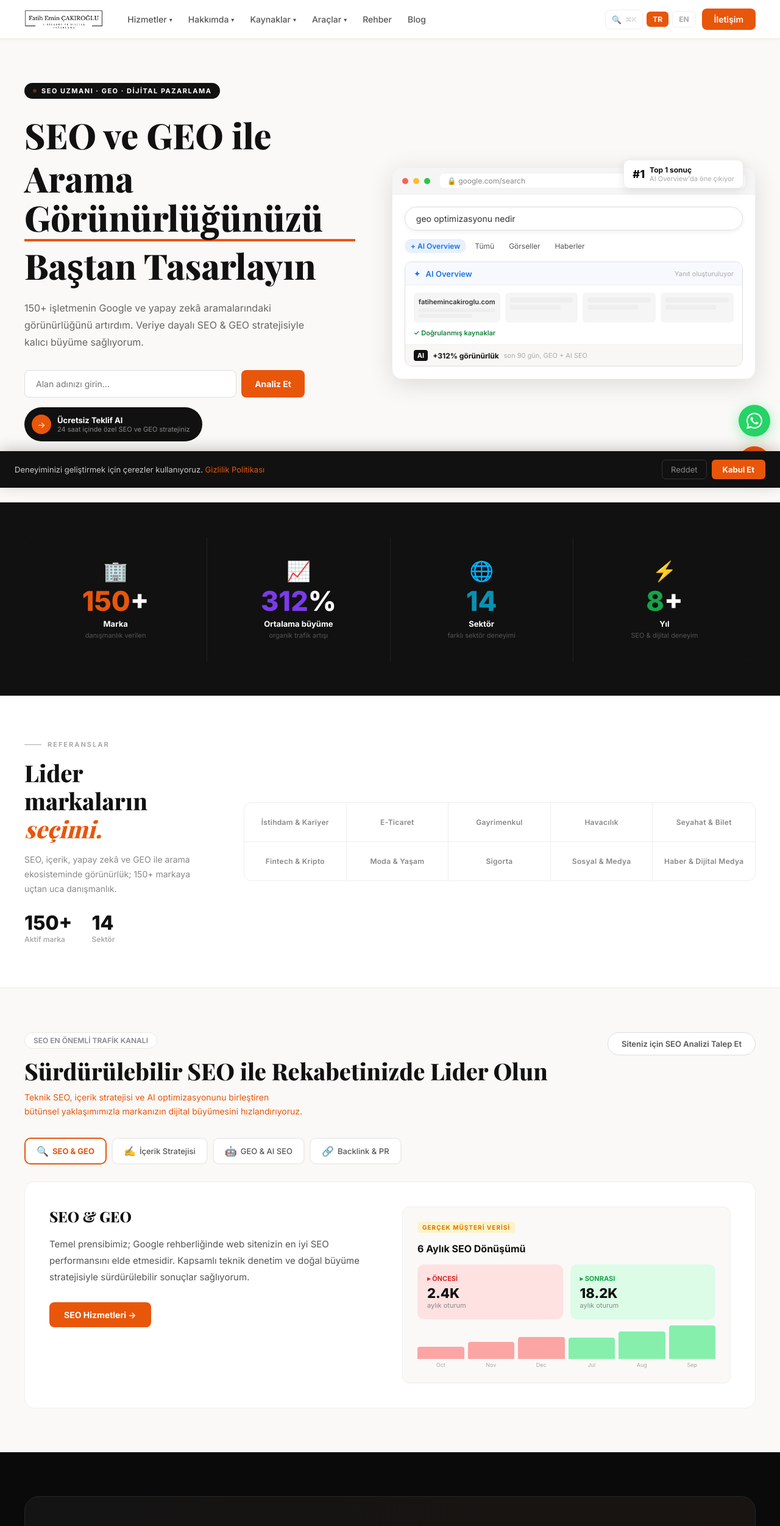
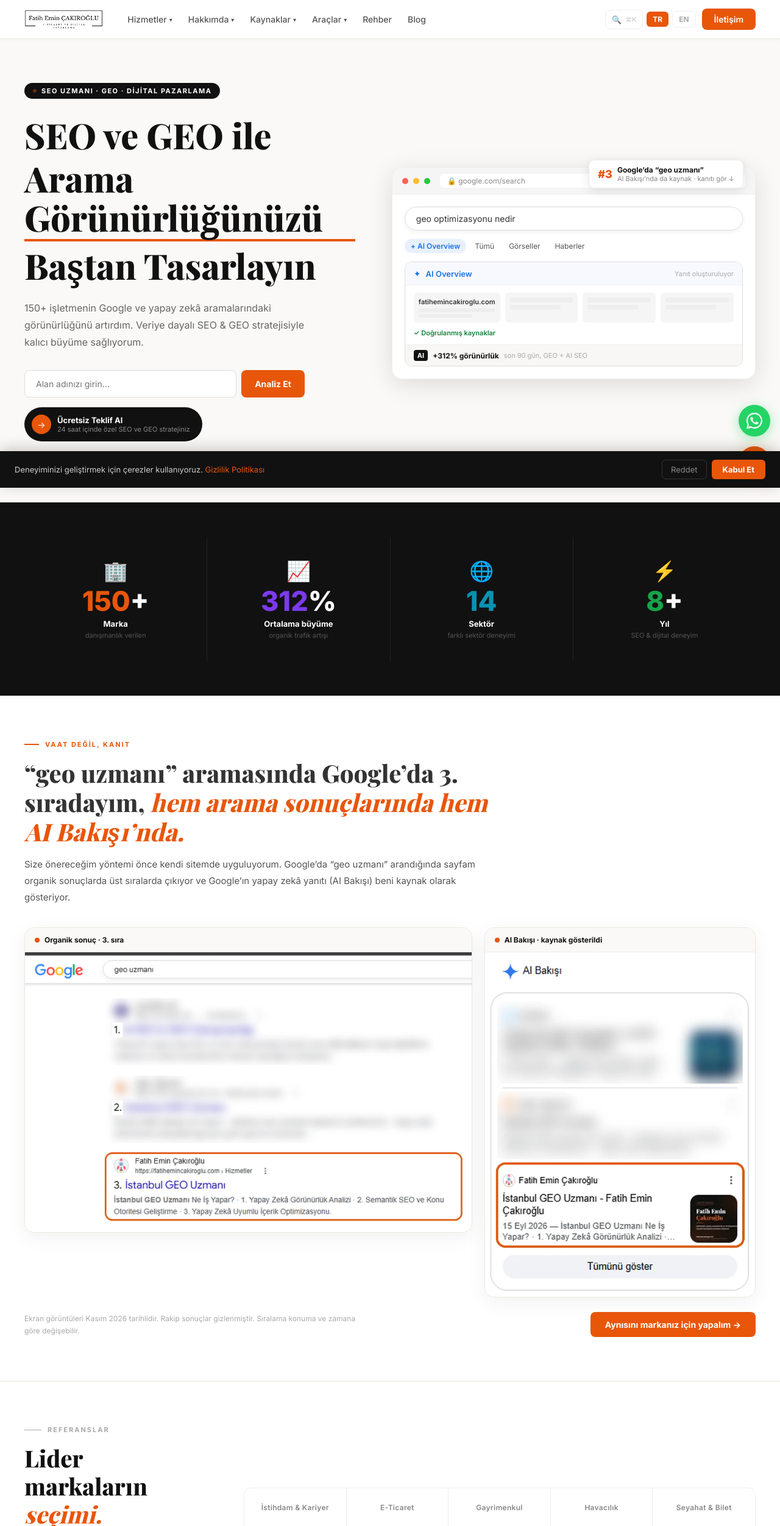
Before and after one commit to fatihemincakiroglu/fatih-site-next, a Next.js app: page / in a window 1280 px wide. Shown: the top 2503 px of the page at 61% size. Built offline with nearby package versions, Linux system fonts and the light colour scheme.

Commit message:
Add files via upload

```diff
--- /dev/null
+++ b/components/SiralamaKaniti.js
@@ -0,0 +1,88 @@
+import Image from 'next/image'
+import Link from 'next/link'
+
+// "geo uzmanı" aramasındaki gerçek Google görünürlüğünün kanıtı.
+// Anasayfa, hakkımda ve /geo-uzmani sayfalarında kullanılır.
+// Ekran görüntüleri: public/images/kanit/ (rakip sonuçlar bulanıklaştırıldı).
+// Sıralama değişirse yalnızca bu dosyayı ve görselleri güncellemek yeterli.
+export const KANIT = {
+  sorgu: 'geo uzmanı',
+  sira: 3,
+  tarih_tr: 'Kasım 2026',
+  tarih_en: 'November 2026',
+}
+
+export default function SiralamaKaniti({ isEn = false, id = 'kanit', arkaPlan = 'var(--bg2)', cta = true }) {
+  const t = isEn ? {
+    etiket: 'PROOF, NOT PROMISES',
+    h2a: `#${KANIT.sira} on Google for “${KANIT.sorgu}”,`,
+    h2b: 'in both search results and the AI Overview.',
+    p: 'Before I promise it to you, I do it on my own site. When someone in Turkey searches “geo uzmanı” (GEO expert), my page ranks in the organic results and Google’s AI Overview cites it as a source.',
+    k1: `Organic result · #${KANIT.sira}`,
+    k2: 'AI Overview · cited source',
+    alt1: `Google results for “${KANIT.sorgu}”: fatihemincakiroglu.com in position ${KANIT.sira}`,
+    alt2: `Google AI Overview for “${KANIT.sorgu}” citing fatihemincakiroglu.com`,
+    not: `Screenshots from ${KANIT.tarih_en}. Competitor results are blurred. Rankings may vary by location and time.`,
+    cta: 'Let’s do the same for your brand →',
+    ctaHref: '/en/geo-consulting',
+  } : {
+    etiket: 'VAAT DEĞİL, KANIT',
+    h2a: `“${KANIT.sorgu}” aramasında Google’da ${KANIT.sira}. sıradayım,`,
+    h2b: 'hem arama sonuçlarında hem AI Bakışı’nda.',
+    p: 'Size önereceğim yöntemi önce kendi sitemde uyguluyorum. Google’da “geo uzmanı” arandığında sayfam organik sonuçlarda üst sıralarda çıkıyor ve Google’ın yapay zekâ yanıtı (AI Bakışı) beni kaynak olarak gösteriyor.',
+    k1: `Organik sonuç · ${KANIT.sira}. sıra`,
+    k2: 'AI Bakışı · kaynak gösterildi',
+    alt1: `Google’da “${KANIT.sorgu}” arama sonuçları: fatihemincakiroglu.com ${KANIT.sira}. sırada`,
+    alt2: `Google AI Bakışı’nda “${KANIT.sorgu}” yanıtında kaynak olarak fatihemincakiroglu.com`,
+    not: `Ekran görüntüleri ${KANIT.tarih_tr} tarihlidir. Rakip sonuçlar gizlenmiştir. Sıralama konuma ve zamana göre değişebilir.`,
+    cta: 'Aynısını markanız için yapalım →',
+    ctaHref: '/geo-uzmani',
+  }
+
+  const kart = { background: '#fff', border: '1px solid var(--border)', borderRadius: '16px', overflow: 'hidden', boxShadow: '0 8px 32px rgba(0,0,0,0.06)', display: 'flex', flexDirection: 'column' }
+  const kartBaslik = { display: 'flex', alignItems: 'center', gap: '8px', padding: '12px 16px', borderBottom: '1px solid #eee', fontSize: '12px', fontWeight: 700, color: '#111', background: '#faf9f7' }
+  const nokta = { width: '8px', height: '8px', borderRadius: '50%', background: 'var(--orange)', flexShrink: 0 }
+
+  return (
+    <section id={id} style={{ padding: '72px 24px', background: arkaPlan, borderTop: '1px solid var(--border)', scrollMarginTop: 'var(--nav-h)' }}>
+      <div style={{ maxWidth: 'var(--max-w)', margin: '0 auto' }}>
+        <div style={{ maxWidth: '760px', marginBottom: '36px' }}>
+          <div style={{ display: 'flex', alignItems: 'center', gap: '10px', marginBottom: '16px' }}>
+            <div style={{ width: '24px', height: '2px', background: 'var(--orange)' }} />
+            <span style={{ fontSize: '11px', color: 'var(--orange)', fontWeight: 700, letterSpacing: '2px' }}>{t.etiket}</span>
+          </div>
+          <h2 style={{ fontFamily: 'var(--font-display)', fontSize: 'clamp(26px, 3.2vw, 40px)', fontWeight: 800, color: 'var(--text)', lineHeight: 1.2, marginBottom: '16px' }}>
+            {t.h2a}{' '}<span style={{ color: 'var(--orange)', fontStyle: 'italic' }}>{t.h2b}</span>
+          </h2>
+          <p style={{ fontSize: '15px', color: 'var(--text2)', lineHeight: 1.8 }}>{t.p}</p>
+        </div>
+
+        <div style={{ display: 'grid', gridTemplateColumns: '1.65fr 1fr', gap: '20px', alignItems: 'start' }}>
+          <figure style={{ ...kart, margin: 0 }}>
+            <div style={kartBaslik}><span style={nokta} />{t.k1}</div>
+            <a href="/images/kanit/geo-uzmani-google-3-sira.webp" target="_blank" rel="noopener" aria-label={t.alt1}>
+              <Image src="/images/kanit/geo-uzmani-google-3-sira.webp" alt={t.alt1} width={1680} height={1052}
+                sizes="(max-width: 768px) 100vw, 700px" style={{ width: '100%', height: 'auto' }} />
+            </a>
+          </figure>
+          <figure style={{ ...kart, margin: 0 }}>
+            <div style={kartBaslik}><span style={nokta} />{t.k2}</div>
+            <a href="/images/kanit/geo-uzmani-ai-bakisi-kaynak.webp" target="_blank" rel="noopener" aria-label={t.alt2}>
+              <Image src="/images/kanit/geo-uzmani-ai-bakisi-kaynak.webp" alt={t.alt2} width={700} height={892}
+                sizes="(max-width: 768px) 100vw, 420px" style={{ width: '100%', height: 'auto' }} />
+            </a>
+          </figure>
+        </div>
+
+        <div style={{ display: 'flex', justifyContent: 'space-between', alignItems: 'center', gap: '16px', flexWrap: 'wrap', marginTop: '24px' }}>
+          <p style={{ fontSize: '12px', color: 'var(--text3)', lineHeight: 1.6, maxWidth: '560px' }}>{t.not}</p>
+          {cta && (
+            <Link href={t.ctaHref} style={{ display: 'inline-flex', alignItems: 'center', padding: '12px 24px', borderRadius: '8px', background: 'var(--orange)', color: '#fff', fontWeight: 700, fontSize: '14px', fontFamily: 'var(--font-body)' }}>
+              {t.cta}
+            </Link>
+          )}
+        </div>
+      </div>
+    </section>
+  )
+}
--- a/pages/geo-uzmani.js
+++ b/pages/geo-uzmani.js
@@ -1,5 +1,6 @@
 import Link from 'next/link';
 import IlgiliRehberler from '../components/IlgiliRehberler';
+import SiralamaKaniti from '../components/SiralamaKaniti';
 import { useRouter } from 'next/router';
 import Head from 'next/head';
 import { useState } from 'react';
@@ -472,6 +473,9 @@ export default function Page(props) {
         {/* ─── NE İŞ YAPAR (TR) ─── */}
         {!isEn && <MetinBolumu h2={NE_IS_YAPAR.h2} bloklar={NE_IS_YAPAR.bloklar} />}
 
+        {/* ─── GERÇEK SIRALAMA KANITI ─── */}
+        <SiralamaKaniti isEn={isEn} cta={false} arkaPlan="#fff" />
+
         {/* ─── HİZMETLER ─── */}
         <section style={{ padding: '80px 32px', background: isEn ? '#fff' : '#faf9f7', borderTop: '1px solid #ede8e0' }}>
           <div style={{ maxWidth: 'var(--max-w)', margin: '0 auto' }}>
--- a/pages/hakkimda.js
+++ b/pages/hakkimda.js
@@ -4,6 +4,7 @@ import Head from 'next/head';
 import Image from 'next/image';
 import { useState, useEffect, useRef } from 'react';
 import YazarFoto from '../components/YazarFoto';
+import SiralamaKaniti from '../components/SiralamaKaniti';
 
 /* ═══════════════════════════════════════════════════
    VERİ KATMANI
@@ -357,6 +358,9 @@ export default function Page(props) {
           </div>
         </section>
 
+        {/* ══ GERÇEK SIRALAMA KANITI ═════════════════════════ */}
+        <SiralamaKaniti isEn={isEn} arkaPlan="var(--bg)" />
+
         {/* ══ SONUÇLAR VE REFERANSLAR ═══════════════════════ */}
         <section style={{ padding:'72px 24px', background:'var(--bg2)', borderBottom:'1px solid var(--border)' }}>
           <div style={{ maxWidth:'var(--max-w)', margin:'0 auto' }}>
--- a/pages/index.js
+++ b/pages/index.js
@@ -1,6 +1,7 @@
 import Head from 'next/head'
 import Link from 'next/link'
 import BrandMark, { BRANDS } from '../components/BrandMark'
+import SiralamaKaniti, { KANIT } from '../components/SiralamaKaniti'
 import { useState, useEffect, useRef } from 'react'
 import { useRouter } from 'next/router'
 
@@ -519,13 +520,14 @@ export default function Page(props) {
 
             {/* Sağ - Google Mock */}
             <div style={{ position: 'relative' }}>
-              <div style={{ position: 'absolute', top: '-12px', right: '20px', background: '#fff', border: '1px solid #eee', borderRadius: '10px', padding: '8px 14px', boxShadow: '0 4px 16px rgba(0,0,0,0.1)', zIndex: 2, display: 'flex', alignItems: 'center', gap: '8px' }}>
-                <span style={{ fontSize: '18px', fontWeight: 900, color: '#111' }}>#1</span>
+              {/* Gerçek sıralama rozeti: tıklayınca aşağıdaki kanıt bölümüne iner */}
+              <a href="#kanit" style={{ position: 'absolute', top: '-12px', right: '20px', background: '#fff', border: '1px solid #eee', borderRadius: '10px', padding: '8px 14px', boxShadow: '0 4px 16px rgba(0,0,0,0.1)', zIndex: 2, display: 'flex', alignItems: 'center', gap: '8px' }}>
+                <span style={{ fontSize: '18px', fontWeight: 900, color: 'var(--orange)' }}>#{KANIT.sira}</span>
                 <div>
-                  <div style={{ fontSize: '12px', fontWeight: 700, color: '#111' }}>{isEn ? 'Top result' : 'Top 1 sonuç'}</div>
-                  <div style={{ fontSize: '11px', color: '#aaa' }}>{isEn ? 'Featured in AI Overview' : 'AI Overview\'da öne çıkıyor'}</div>
+                  <div style={{ fontSize: '12px', fontWeight: 700, color: '#111' }}>{isEn ? `“${KANIT.sorgu}” on Google` : `Google’da “${KANIT.sorgu}”`}</div>
+                  <div style={{ fontSize: '11px', color: '#888' }}>{isEn ? 'Also cited in AI Overview · see proof ↓' : 'AI Bakışı’nda da kaynak · kanıtı gör ↓'}</div>
                 </div>
-              </div>
+              </a>
               <div style={{ background: '#fff', borderRadius: '16px', boxShadow: '0 8px 40px rgba(0,0,0,0.12)', border: '1px solid #eee', overflow: 'hidden' }}>
                 <div style={{ background: '#f5f5f5', padding: '10px 16px', display: 'flex', alignItems: 'center', gap: '8px', borderBottom: '1px solid #eee' }}>
                   <span style={{ width: '10px', height: '10px', borderRadius: '50%', background: '#ff5f57' }}></span>
@@ -584,6 +586,9 @@ export default function Page(props) {
             </div>
           </div>
         </section>
+
+        {/* ── GERÇEK SIRALAMA KANITI ("geo uzmanı" · Google 3. sıra + AI Bakışı) ── */}
+        <SiralamaKaniti isEn={isEn} />
 
         {/* ── REFERANSLAR (müşteri grid) ── */}
         <section style={{ padding: '72px 40px', background: '#fff', borderTop: '1px solid #ede8e0' }}>
```
Also changed, not shown: public/images/kanit/geo-uzmani-ai-bakisi-kaynak.webp (added), public/images/kanit/geo-uzmani-google-3-sira.webp (added).
